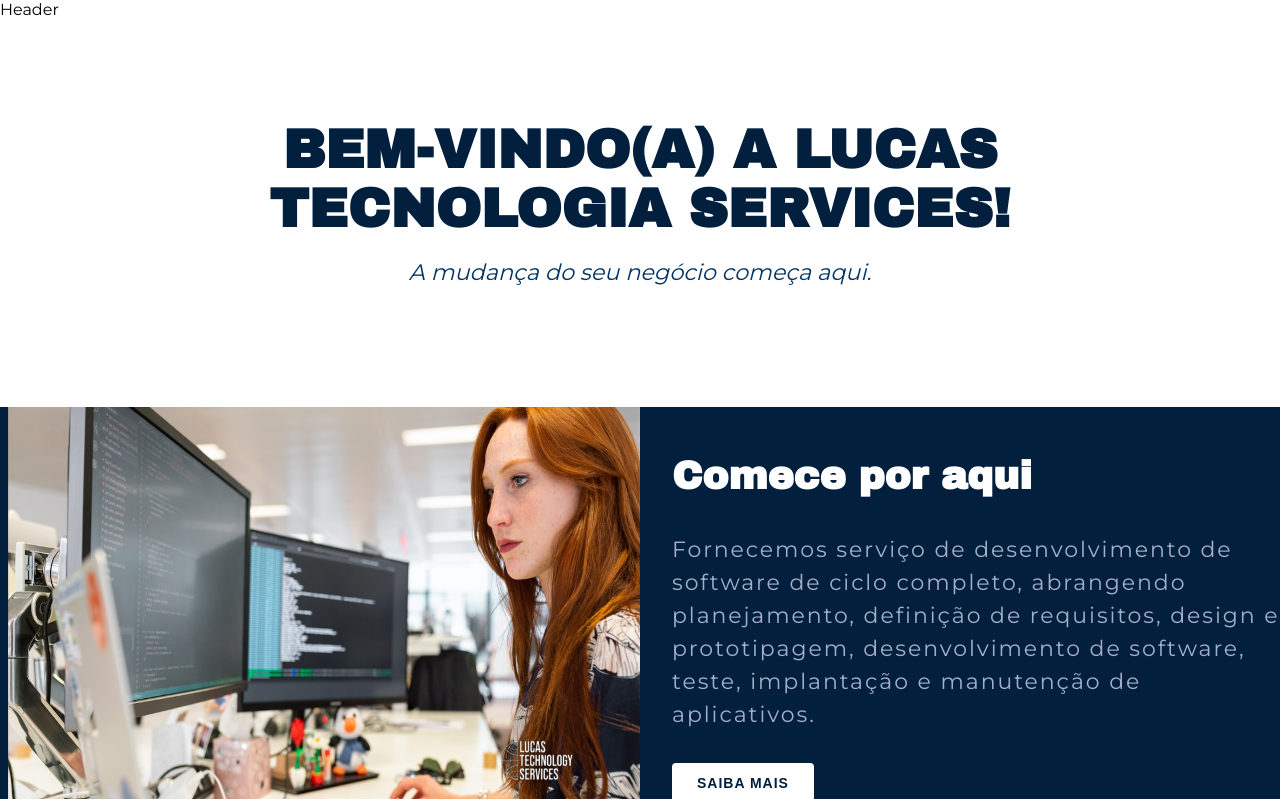
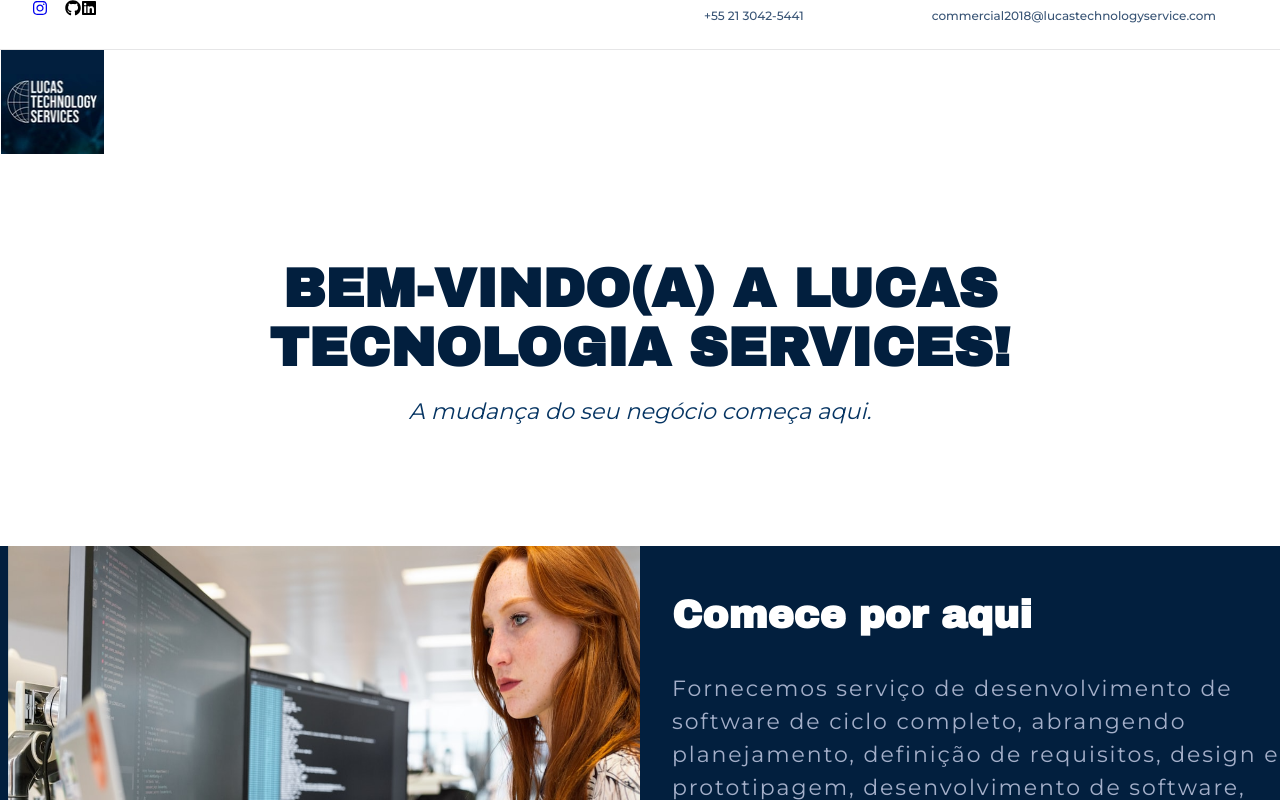
Before and after one commit to LesterCerioli/LTS-Brazil-Website-2024, a Next.js app: page / in a window 1280 px wide. Shown: the top 800 px of the page. Built offline with nearby package versions, Linux system fonts and the light colour scheme; a web font is replaced by a local one.

Commit message:
issue(#949): Initial commit

```diff
--- a/package.json
+++ b/package.json
@@ -17,6 +17,7 @@
     "next": "13.4.13",
     "react": "18.2.0",
     "react-dom": "18.2.0",
+    "react-icons": "^4.10.1",
     "styled-components": "^6.0.7",
     "typescript": "5.1.6"
   }
--- a/src/components/shared/header/header.tsx
+++ b/src/components/shared/header/header.tsx
@@ -1,10 +1,28 @@
 "use client";
 import * as S from "./styles";
+import Image from "next/image";
+import { FaInstagram } from 'react-icons/fa';
+import { FaGithub } from 'react-icons/fa'
+import { FaLinkedin } from 'react-icons/fa'
+
 
 export function Header() {
   return (
     <S.Container>
-      <nav>Header</nav>
+      <S.TopHeader>
+        <S.SocialsContainer>
+          <a href="https://www.instagram.com/lucastecnologiaservice/"><S.InstagramIcon /></a>
+          <a><FaGithub /></a>
+          <a><FaLinkedin /></a>
+        </S.SocialsContainer>
+        <S.ContactContainer>
+          <S.ContactLink>+55 21 3042-5441</S.ContactLink>
+          <S.ContactLink>commercial2018@lucastechnologyservice.com</S.ContactLink>
+        </S.ContactContainer>
+      </S.TopHeader>
+      <nav>
+        <Image src= '/assets/imagesNav/lcsLogo.png' alt='Lucas Technology Services Logo' width={104} height={104}/>
+      </nav>
     </S.Container>
   );
 }
--- a/src/components/shared/header/styles.ts
+++ b/src/components/shared/header/styles.ts
@@ -1,3 +1,52 @@
 import styled from "styled-components";
+import { FaInstagram } from 'react-icons/fa';
 
-export const Container = styled.header``;
+export const Container = styled.header`
+`;
+
+export const TopHeader = styled.div`
+    display: flex;
+    width: 100%;
+    height: 50px;
+    align-items: center;
+    border-bottom: 1px solid rgba(15, 14, 27, 0.10);
+    justify-content: space-between;
+`
+
+export const SocialsContainer = styled.div`
+    display: flex;
+    width: fit-content;
+    max-width: 442px;
+    min-height: 1px;
+    padding: 0px 15px 7px 15px;
+    align-items: flex-start;
+    flex-shrink: 0;
+    width: 50%;
+    height: 50px;
+`
+
+export const InstagramIcon = styled(FaInstagram)`
+    width: 50px;
+`
+
+export const ContactContainer = styled.div`
+    display: flex;
+    justify-content: space-around;
+    height: 35px;
+    max-width: 1325;
+    min-height: 1px;
+    flex-shrink: 0;
+    width: 50%;
+`
+
+export const ContactLink = styled.a`
+    color: rgba(6, 41, 83, 0.80);
+    font-family: Montserrat;
+    font-size: 12px;
+    font-style: normal;
+    font-weight: 500;
+    line-height: 18px;
+`
+
+
+//uma maneira de fazer isso é utilizar o CSS para fixar a primeira div no topo da página e utilizar javascript para fazer a segunda div seguir a rolagem da página. É possível utilizar a propriedade position: fixed para fixar a primeira div no topo e a propriedade position: sticky para fazer a segunda div seguir a rolagem.
```
Also changed, not shown: public/assets/imagesNav/lcsLogo.png (added), 1 other file (tests, documents, lock files or other folders).
